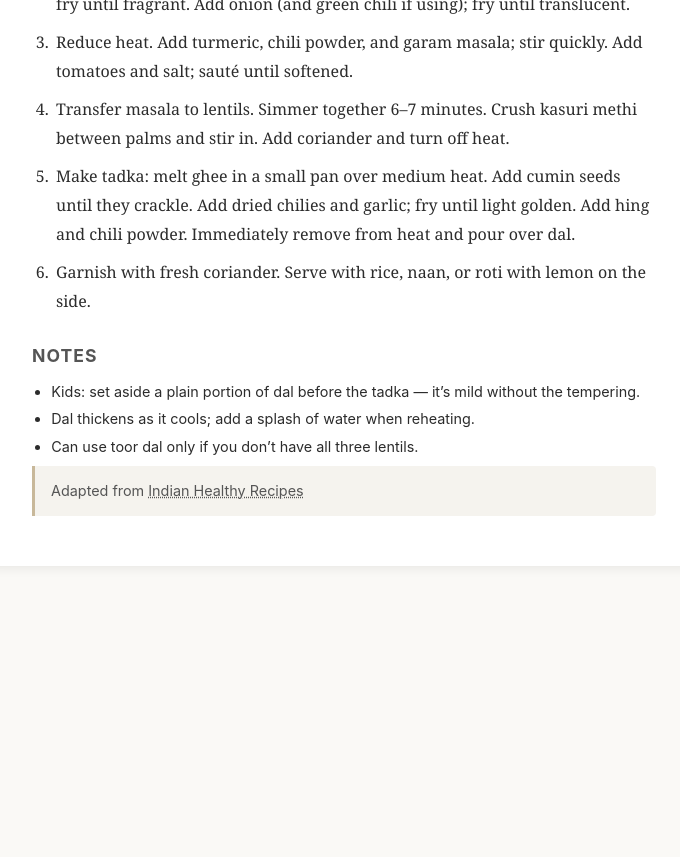
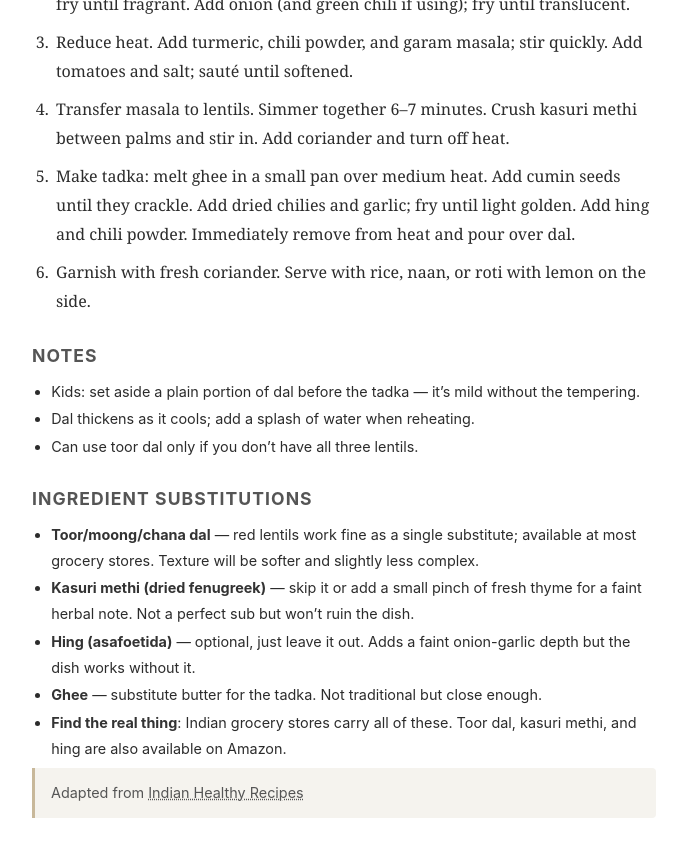
Before and after one commit to DavidMAllison/menubuilder-recipes, a Jekyll site: the page built from Dal_Tadka.md, in a window 1280 px wide and 900 px high, scrolled down 1352 px. Shown: the top 857 px of the window, without its empty margins (296-976 px from the left). Built offline with Jekyll 4.4.1, drawn with Linux system fonts in a browser that asks for light colours; our own code applies the rules of GitHub Pages for plain Markdown files; before the commit the page ends 1950 px from its top, so only the background shows below that.

Commit message:
Dal Tadka: add ingredient substitutions note

```diff
--- a/Dal_Tadka.md
+++ b/Dal_Tadka.md
@@ -50,4 +50,12 @@
 - Dal thickens as it cools; add a splash of water when reheating.
 - Can use toor dal only if you don't have all three lentils.
 
+## Ingredient Substitutions
+
+- **Toor/moong/chana dal** — red lentils work fine as a single substitute; available at most grocery stores. Texture will be softer and slightly less complex.
+- **Kasuri methi (dried fenugreek)** — skip it or add a small pinch of fresh thyme for a faint herbal note. Not a perfect sub but won't ruin the dish.
+- **Hing (asafoetida)** — optional, just leave it out. Adds a faint onion-garlic depth but the dish works without it.
+- **Ghee** — substitute butter for the tadka. Not traditional but close enough.
+- **Find the real thing**: Indian grocery stores carry all of these. Toor dal, kasuri methi, and hing are also available on Amazon.
+
 Adapted from [Indian Healthy Recipes](https://www.indianhealthyrecipes.com/dal-tadka/)
```
